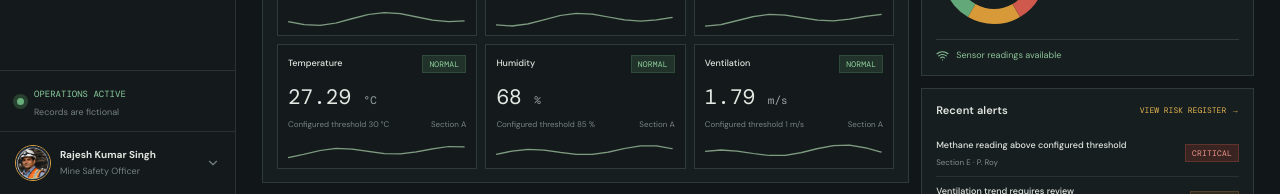
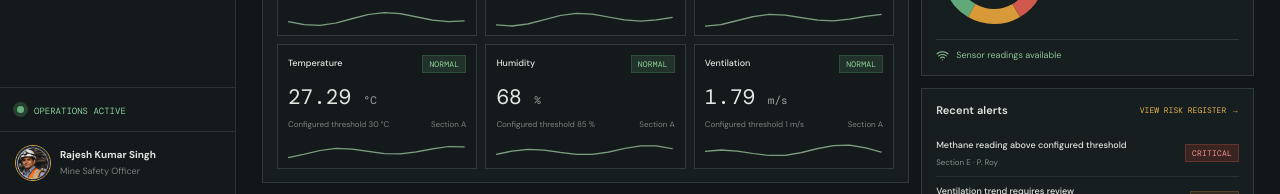
Before and after one commit to harsh-mp3/PSDT_project, a React (Vite) app in the folder frontend/: page / in a window 1280 px wide. Shown: the part 606-800 px from the top of the page. Built offline with nearby package versions, Linux system fonts and the light colour scheme.

Commit message:
Remove sidebar profile arrow and status note

```diff
--- a/frontend/src/App.tsx
+++ b/frontend/src/App.tsx
@@ -35,7 +35,7 @@ function App(){
   const title=nav.find(([path])=>path===location.pathname)?.[1]||'Overview'
   if(error)return <div className="connection"><div className="connection-card"><WifiOff size={30}/><p className="eyebrow">MINE GOVERNANCE CONSOLE</p><h1>Local records unavailable</h1><p>{error}</p><button className="button primary" onClick={()=>void refresh()}><RefreshCw size={15}/> Retry loading</button><small>Records are stored in this browser profile.</small></div></div>
   return <div className="shell">
-    <aside className={`sidebar ${drawer?'show':''}`}><div className="brand"><div className="brand-mark"><img src="/minesafe-mark.png" alt=""/></div><div><b>Mine<span>safe</span></b><small>GOVERNANCE CONSOLE</small></div><button className="mobile-close" onClick={()=>setDrawer(false)}><X/></button></div><div className="nav-label">COMMAND</div><nav>{nav.map(([path,name,Icon])=><NavLink key={path} end={path==='/'} to={path} onClick={()=>setDrawer(false)} className={({isActive})=>`nav-item ${isActive?'active':''}`}><Icon size={16}/><span>{name}</span>{path==='/notifications'&&unread>0&&<i className="unread-dot"/>}</NavLink>)}</nav><div className="sidebar-bottom"><div className="system-state"><span className="pulse"/><div><b>OPERATIONS ACTIVE</b><small>Records are fictional</small></div></div><div className="user"><img className="avatar user-photo" src="/rajesh-kumar-singh.png" alt="Rajesh Kumar Singh"/><span><b>Rajesh Kumar Singh</b><small>Mine Safety Officer</small></span><ChevronDown size={14}/></div></div></aside>
+    <aside className={`sidebar ${drawer?'show':''}`}><div className="brand"><div className="brand-mark"><img src="/minesafe-mark.png" alt=""/></div><div><b>Mine<span>safe</span></b><small>GOVERNANCE CONSOLE</small></div><button className="mobile-close" onClick={()=>setDrawer(false)}><X/></button></div><div className="nav-label">COMMAND</div><nav>{nav.map(([path,name,Icon])=><NavLink key={path} end={path==='/'} to={path} onClick={()=>setDrawer(false)} className={({isActive})=>`nav-item ${isActive?'active':''}`}><Icon size={16}/><span>{name}</span>{path==='/notifications'&&unread>0&&<i className="unread-dot"/>}</NavLink>)}</nav><div className="sidebar-bottom"><div className="system-state"><span className="pulse"/><div><b>OPERATIONS ACTIVE</b></div></div><div className="user"><img className="avatar user-photo" src="/rajesh-kumar-singh.png" alt="Rajesh Kumar Singh"/><span><b>Rajesh Kumar Singh</b><small>Mine Safety Officer</small></span></div></div></aside>
     <main className="main"><header className="topbar"><button className="mobile-menu" onClick={()=>setDrawer(true)}><Menu/></button><div className="breadcrumb">JHARIA COALFIELD <span>/</span> <b>{title.toUpperCase()}</b></div><div className="top-right"><div className="connection-status"><i/> LOCAL DATA</div><NavLink className="top-icon" to="/notifications" aria-label="Notifications"><Bell size={17}/>{unread>0&&<i className="dot-count">{unread}</i>}</NavLink><div className="top-time">{clock.toLocaleTimeString([], {hour:'2-digit',minute:'2-digit',second:'2-digit'})}<small>{clock.toLocaleDateString([], {day:'2-digit',month:'short',year:'numeric'})}</small></div></div></header>
       <div className="content">{loading&&<div className="loading-line"><span/> Syncing records…</div>}{lastAction&&<div className="toast"><Check size={15}/>{lastAction}</div>}
         <Routes><Route path="/" element={<Overview data={data} onSim={onSim} busy={busy} refresh={refresh}/>} /><Route path="/monitoring" element={<Monitoring data={data} onSim={onSim} onReset={onReset} busy={busy} paused={paused} setPaused={setPaused} refresh={refresh}/>} /><Route path="/map" element={<TunnelMap data={data}/>} /><Route path="/alerts" element={<Navigate to="/hazards" replace/>}/>{Object.entries(meta).map(([path,m])=><Route key={path} path={path} element={m.resource?<ResourcePage config={m} rows={data[m.resource]||[]} alerts={data.alerts||[]} query={query} setQuery={setQuery} add={add} patch={patch} act={act}/>:path==='/reports'?<Reports data={data}/>:<SettingsPage/>}/>)}</Routes>
```
